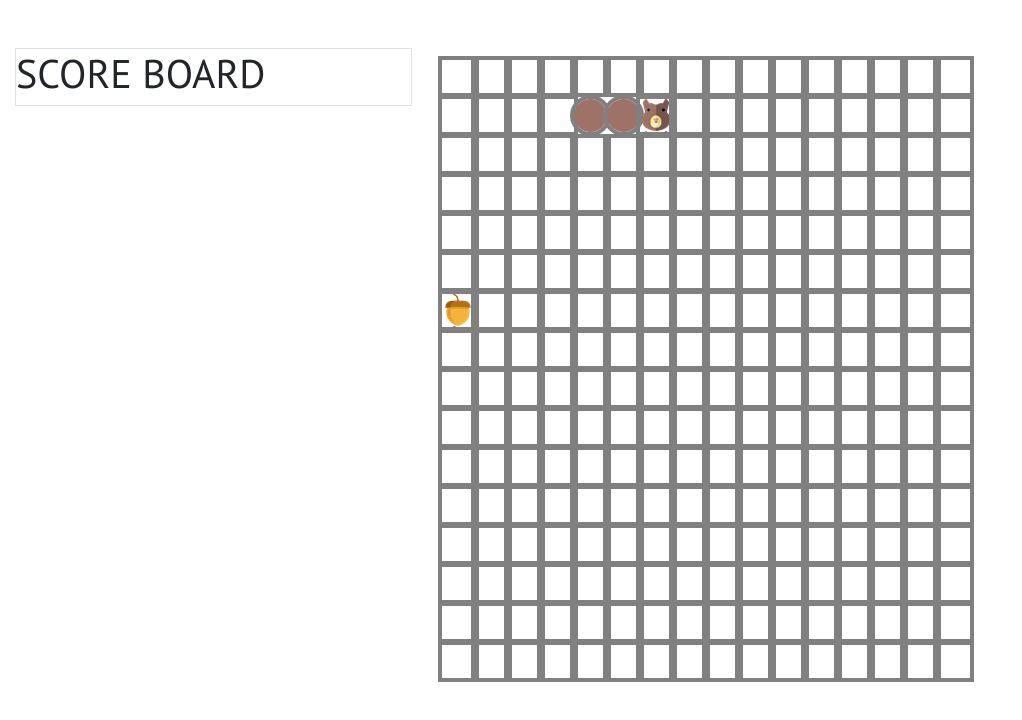
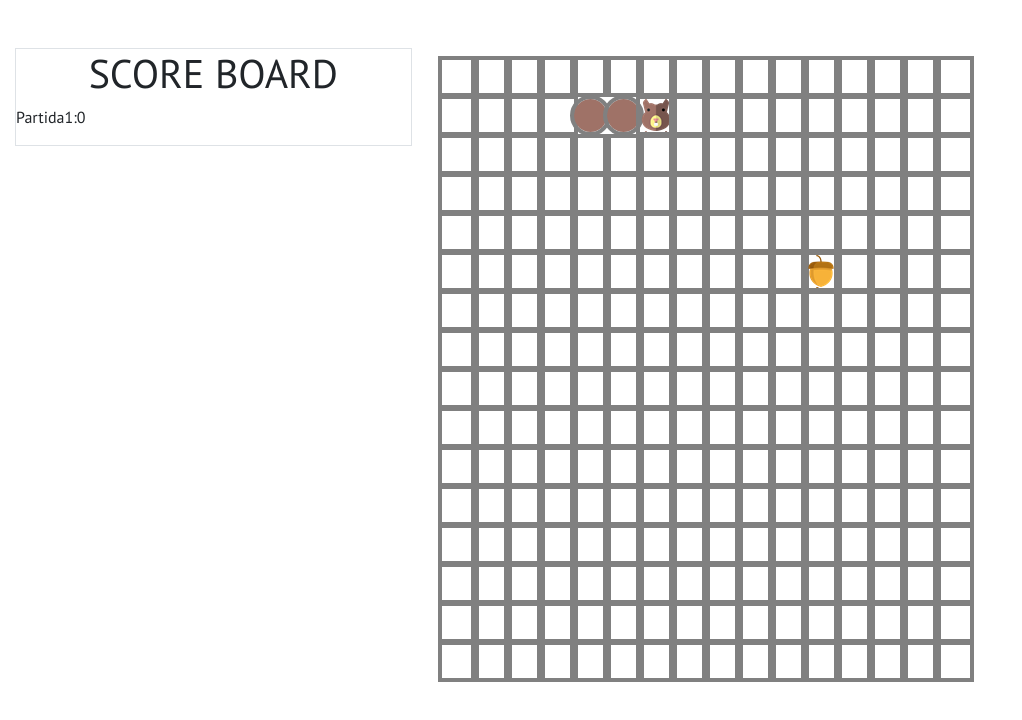
Before and after one commit to JanetGM/snake-challenge, a React (Create React App) app: page / in a window 1280 px wide. Both pictures are taken after a click on the button 1101 px from the left and 68 px from the top of the page. Shown: the top 720 px of the page, without its empty margins (0-1022 px from the left). Built offline with nearby package versions, Linux system fonts and the light colour scheme.

Commit message:
scoreboard

```diff
--- a/src/App.js
+++ b/src/App.js
@@ -38,9 +38,9 @@ class App extends React.Component {
               x:1,
               y:0
           },
-          points:[0]
 
         },
+        score:[]
 
     }
 }
@@ -96,9 +96,11 @@ class App extends React.Component {
     }
 
     handleClick = () =>{
-      const {chipmunk}=this.state;
-       this.setState({
-          chipmunk:{
+
+       this.setState(({chipmunk,score}) => {
+
+         const newState = {
+            chipmunk:{
             chipmunkHead:{
               row:1,
               col:1
@@ -108,21 +110,23 @@ class App extends React.Component {
                 x:1,
                 y:0
             },
-            points:[chipmunk.chipmunkBody.length-2]
-
           },
+          score:[...score,chipmunk.chipmunkBody.length-2],
           acorn:{
               row:Math.floor(Math.random()*16),
               col:Math.floor(Math.random()*16),
           },
           gameOver:false,
+
           }
+          return newState;
+        }
 
-      )
-
+      );
       setTimeout(() => {
         this.moveChipmunk()
       },500)
+
     }
 
 
@@ -172,6 +176,10 @@ collidesWithAcorn = () => {
         ||chipmunk.chipmunkHead.row<0)
       return true;
     }
+
+
+
+
 
 
     setVelocity = (event) => {
@@ -227,15 +235,14 @@ collidesWithAcorn = () => {
 
 
     render(){
-        const {grid,gameOver,chipmunk}=this.state
-
+        const {grid,gameOver,score}=this.state;
         return(
         <div className="App">
          <div className="container-fluid">
            {
              <div className="row">
                 <div className="col-4">
-                  <Scoreboard size={chipmunk.points}/>
+                  <Scoreboard size={score}/>
                 </div>
                 <div className="col-6">
                  <div onKeyPress={this.setVelocity} className="grid" >
--- a/src/components/Scoreboard.js
+++ b/src/components/Scoreboard.js
@@ -5,8 +5,15 @@ const Scoreboard = ({size}) =>{
     return(
 
         <div className=" container-flex mt-5 border ">
-            <p className="h1">SCORE BOARD </p>
-          {console.log(size)}
+            <p className="h1 text-center">SCORE BOARD </p>
+            {
+
+                size.map((score,i) => (
+                   <p key={i}>Partida{i+1 }:{score}</p>
+                ))
+
+
+         }
         </div>
     )
 }
```
Also changed, not shown: 1 other file (tests, documents, lock files or other folders).
